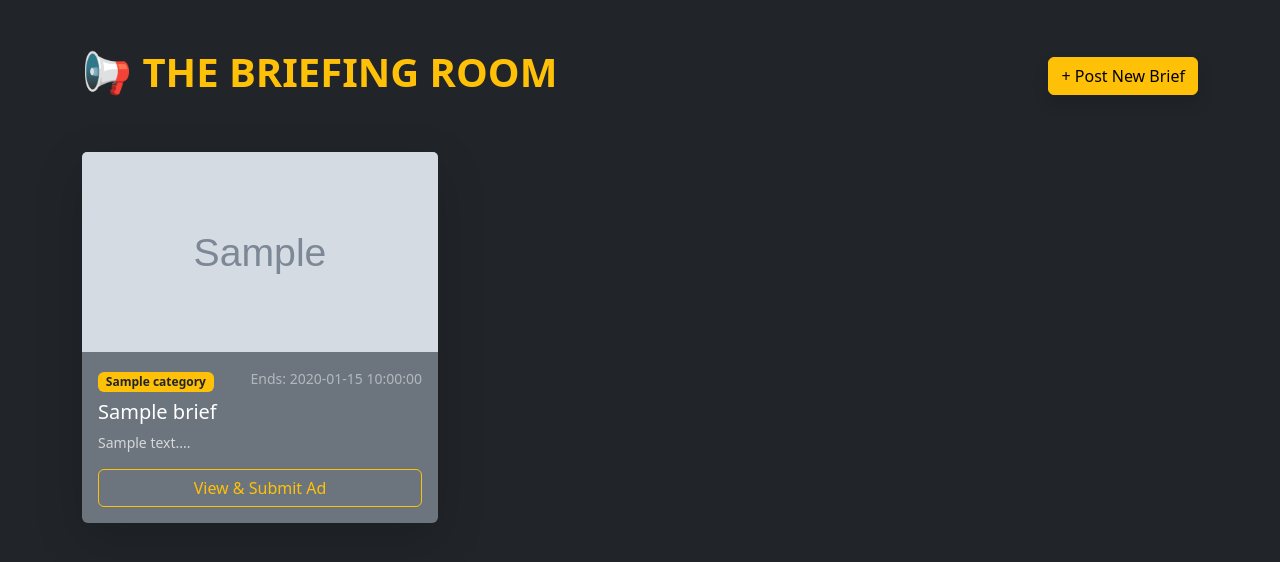
After one commit to MobBlackStar/Ad-Attack, a PHP site: template app/Views/briefs/index.php in a window 1280 px wide. The commit adds this page. Shown: the top 562 px of the page. Run offline with PHP 8.4, Linux system fonts and the light colour scheme; the template is opened without the code that fills it: most values are stand-ins (such as "Sample title", 1, 10 or a date in 2020); grey boxes marked "Sample" are stand-in pictures.

Commit message:
Moataz: Completed the Briefing Room. Challenges are now dynamic and visible!

```diff
--- a/app/Views/briefs/create.php
+++ b/app/Views/briefs/create.php
@@ -19,8 +19,8 @@
         <div class="col-md-8">
             <h2 class="text-warning mb-4">📢 Post a New Creative Brief</h2>
 
-            <form action="/brief/store" method="POST" enctype="multipart/form-data" class="card bg-secondary p-4 shadow">
-
+            <!-- TEAM: Moataz, I used the full absolute path here to make sure the Router finds us! -->
+            <form action="/Ad-Attack/public/index.php?url=brief/store" method="POST" enctype="multipart/form-data" class="card bg-secondary p-4 shadow">
                 <div class="mb-3">
                     <label class="form-label">Challenge Title</label>
                     <input type="text" name="title" class="form-control" placeholder="e.g. Sell this 1990s Brick Phone" required>
--- /dev/null
+++ b/app/Views/briefs/index.php
@@ -0,0 +1,53 @@
+<!DOCTYPE html>
+<html lang="en">
+<head>
+    <meta charset="UTF-8">
+    <title><?= $title ?></title>
+    <link rel="stylesheet" href="/Ad-Attack/public/assets/css/bootstrap.min.css">
+</head>
+<body class="bg-dark text-light">
+
+<div class="container mt-5">
+    <div class="d-flex justify-content-between align-items-center mb-5">
+        <h1 class="text-warning fw-bold">📢 THE BRIEFING ROOM</h1>
+        <a href="/Ad-Attack/public/index.php?url=brief/create" class="btn btn-warning shadow">+ Post New Brief</a>
+    </div>
+
+    <!-- Success Message -->
+    <?php if($msg = \App\Core\Session::flash('success')): ?>
+        <div class="alert alert-success border-0 shadow-sm"><?= $msg ?></div>
+    <?php endif; ?>
+
+    <div class="row">
+        <?php if(empty($briefs)): ?>
+            <div class="col-12 text-center mt-5">
+                <p class="text-muted">The Arena is empty. Be the first to launch a challenge!</p>
+            </div>
+        <?php else: ?>
+            <?php foreach($briefs as $brief): ?>
+                <div class="col-md-4 mb-4">
+                    <div class="card bg-secondary h-100 border-0 shadow-lg">
+                        <!-- We point to our physical uploads folder -->
+                        <img src="/Ad-Attack/public/assets/uploads/<?= $brief->image ?>"
+                             class="card-img-top" style="height: 200px; object-fit: cover;" alt="Product">
+
+                        <div class="card-body d-flex flex-column">
+                            <div class="mb-2">
+                                <span class="badge bg-warning text-dark"><?= $brief->category ?></span>
+                                <small class="text-light opacity-50 float-end">Ends: <?= $brief->deadline ?></small>
+                            </div>
+                            <h5 class="card-title text-white"><?= $brief->title ?></h5>
+                            <p class="card-text text-light opacity-75 small">
+                                <?= substr($brief->description, 0, 80) ?>...
+                            </p>
+                            <a href="#" class="btn btn-outline-warning mt-auto w-100">View & Submit Ad</a>
+                        </div>
+                    </div>
+                </div>
+            <?php endforeach; ?>
+        <?php endif; ?>
+    </div>
+</div>
+
+</body>
+</html>
```
Also changed, not shown: app/Controllers/BriefController.php (+37 -16 lines), public/assets/uploads/1772283971_killer peter manhwa cover.jfif (added), public/assets/uploads/1772284176_Pick Me Up!.jfif (added), public/assets/uploads/1772284367_[WEBTOON COVER] - 귀환마교관 _ The Demonic Cult Instructor Returns.jfif (added).
